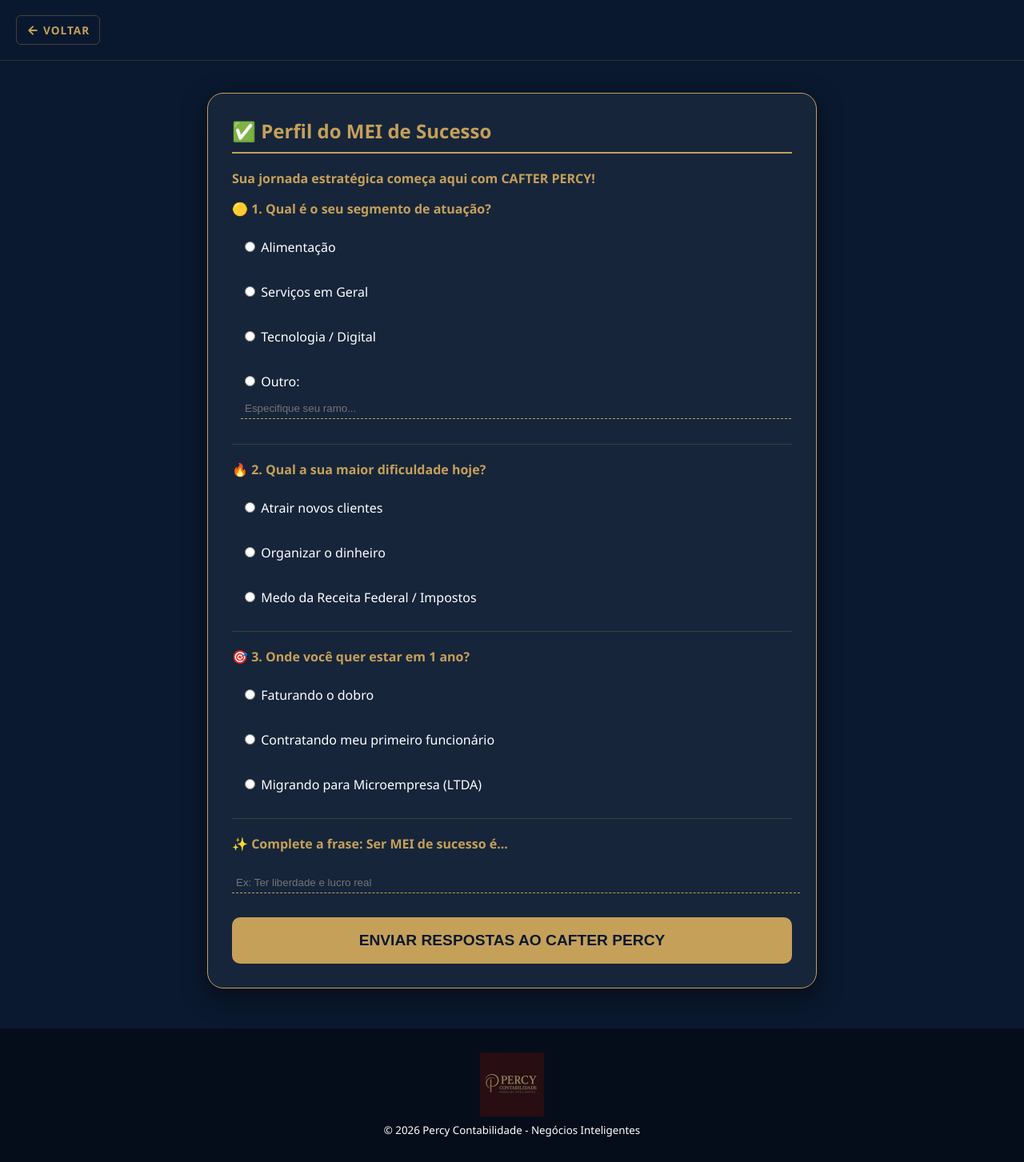
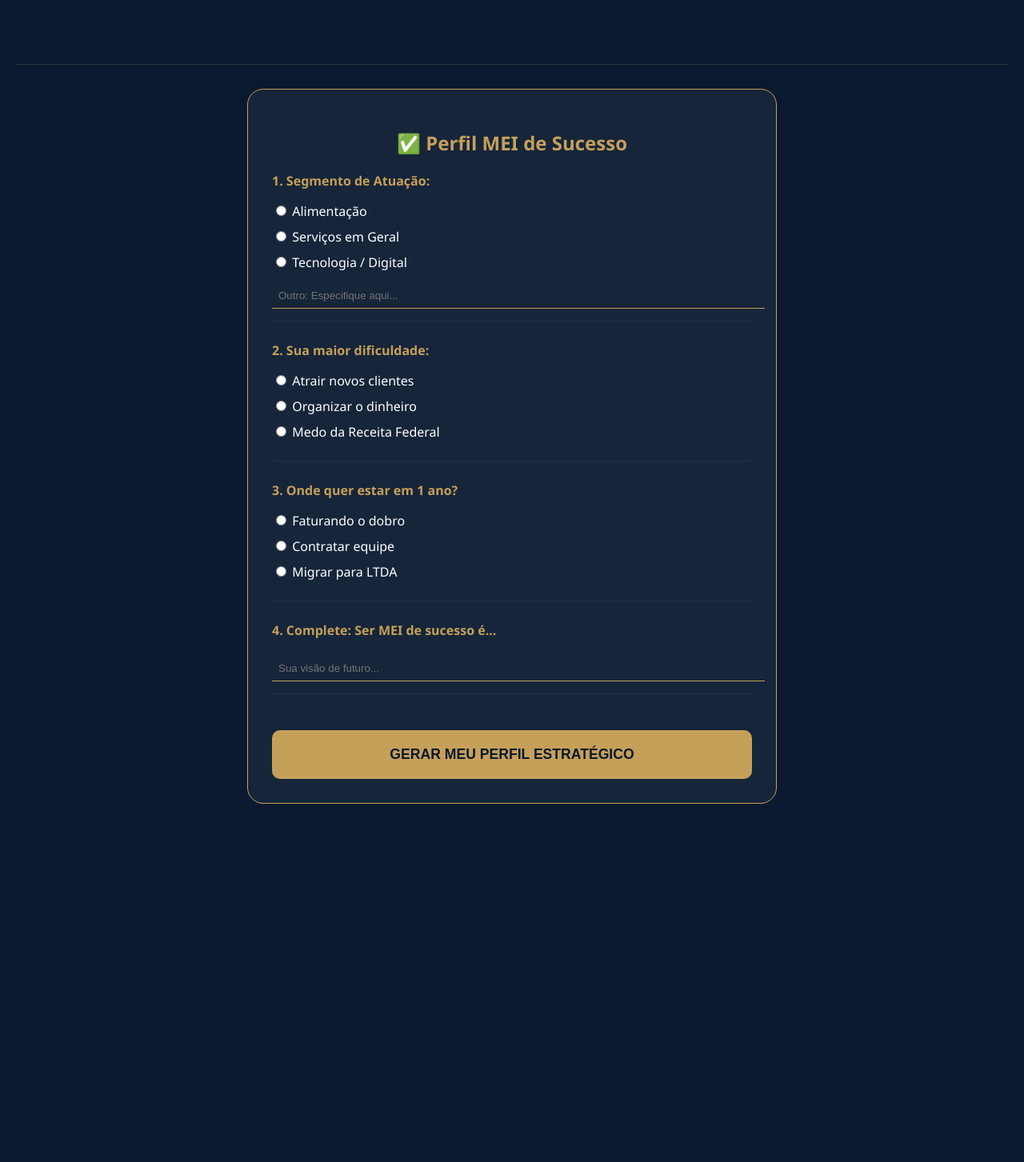
Before and after one commit to PercyContabilidade/site-percy, a website: page mei/questionario.html in a window 1280 px wide. Shown: the whole page at 80% size. After the commit the page ends 1025 px from the top, so only its background shows below. Drawn offline with Linux system fonts and the light colour scheme; grey boxes are pictures that could not be loaded.

```diff
--- a/mei/questionario.html
+++ b/mei/questionario.html
@@ -3,79 +3,63 @@
 <head>
     <meta charset="UTF-8">
     <meta name="viewport" content="width=device-width, initial-scale=1.0">
-    <title>Questionário Rápido — Perfil do MEI de Sucesso</title>
+    <title>Questionário MEI - CAFTER PERCY</title>
     <style>
         :root { --gold: #c5a059; --dark: #0a192f; }
-        body { margin: 0; padding: 0; font-family: 'Segoe UI', sans-serif; background-color: var(--dark); color: #fff; }
-        .site-header { padding: 15px 20px; display: flex; justify-content: space-between; align-items: center; border-bottom: 1px solid rgba(197,160,89,0.2); background: rgba(10,25,47,0.9); }
-        .logo-header { width: 80px; border-radius: 8px; }
-        .back-link { color: var(--gold); text-decoration: none; font-size: 0.85rem; font-weight: bold; display: flex; align-items: center; gap: 5px; padding: 8px 12px; border: 1px solid rgba(197,160,89,0.3); border-radius: 6px; transition: 0.3s; text-transform: uppercase; letter-spacing: 1px; }
-        .back-link:hover { background: var(--gold); color: var(--dark); }
-        .container { max-width: 700px; margin: 40px auto; padding: 30px; background: rgba(255,255,255,0.05); border: 1px solid var(--gold); border-radius: 20px; box-shadow: 0 10px 30px rgba(0,0,0,0.5); }
-        h2 { color: var(--gold); border-bottom: 2px solid var(--gold); padding-bottom: 10px; margin-top: 0; }
-        hr { border: 0; border-top: 1px solid rgba(197,160,89,0.2); margin: 20px 0; }
-        p { font-weight: bold; color: var(--gold); margin-bottom: 15px; }
-        label { display: block; margin-bottom: 12px; cursor: pointer; transition: 0.3s; padding: 10px; border-radius: 8px; border: 1px solid transparent; }
-        label:hover { border-color: var(--gold); background: rgba(197,160,89,0.1); }
-        input[type="text"] { background: transparent; border: none; border-bottom: 1px dashed var(--gold); color: #fff; padding: 5px; width: 100%; outline: none; margin-top: 10px; }
-        button { background-color: var(--gold); color: var(--dark); padding: 18px 20px; border: none; border-radius: 10px; cursor: pointer; display: block; width: 100%; font-size: 1.2em; font-weight: bold; text-transform: uppercase; margin-top: 30px; transition: 0.4s; }
+        body { margin: 0; font-family: 'Segoe UI', sans-serif; background-color: var(--dark); color: #fff; padding: 20px; }
+        .site-header { padding: 10px 0; display: flex; justify-content: center; border-bottom: 1px solid rgba(197,160,89,0.2); margin-bottom: 30px; }
+        .logo-header { width: 80px; }
+        .container { max-width: 600px; margin: 0 auto; background: rgba(255,255,255,0.05); padding: 30px; border-radius: 20px; border: 1px solid var(--gold); }
+        h2 { color: var(--gold); text-align: center; }
+        .pergunta { margin-bottom: 25px; border-bottom: 1px solid rgba(197,160,89,0.1); padding-bottom: 15px; }
+        p { font-weight: bold; color: var(--gold); }
+        label { display: block; margin: 10px 0; cursor: pointer; }
+        input[type="text"] { width: 100%; background: transparent; border: none; border-bottom: 1px solid var(--gold); color: #fff; padding: 8px; outline: none; margin-top: 5px; }
+        button { background: var(--gold); color: var(--dark); padding: 20px; border: none; border-radius: 10px; width: 100%; font-weight: bold; font-size: 1.1rem; cursor: pointer; margin-top: 20px; transition: 0.3s; }
         button:hover { background: #fff; transform: scale(1.02); }
-        .site-footer { padding: 30px; text-align: center; background: #060d1a; margin-top: 50px; }
-        .footer-logo { width: 80px; opacity: 0.6; }
     </style>
 </head>
 <body>
     <header class="site-header">
-        <a href="/mei/soumeilp.html" class="back-link">
-            <svg width="16" height="16" viewBox="0 0 24 24" fill="none" stroke="currentColor" stroke-width="3" stroke-linecap="round" stroke-linejoin="round"><path d="M19 12H5M12 19l-7-7 7-7"/></svg>
-            VOLTAR
-        </a>
-        <a href="/mei/soumeilp.html">
-            <video autoplay muted loop playsinline class="logo-header">
-                <source src="/ativos/videos/logo-animada.gif.mp4" type="video/mp4">
-            </video>
-        </a>
-        <div style="width: 80px;"></div>
+        <video autoplay muted loop playsinline class="logo-header">
+            <source src="/ativos/videos/logo-animada.gif.mp4" type="video/mp4">
+        </video>
     </header>
 
     <div class="container">
-        <!-- MÉTODO GET: Envia as respostas pela URL para a página de sucesso -->
-        <form id="meiForm" method="GET" action="../sucesso.html">
-            <h2>✅ Perfil do MEI de Sucesso</h2>
-            <p>Sua jornada estratégica começa aqui com CAFTER PERCY!</p>
+        <!-- MÉTODO GET: Passa os dados pela URL de forma limpa -->
+        <form action="../sucesso.html" method="GET">
+            <h2>✅ Perfil MEI de Sucesso</h2>
 
-            <p>🟡 1. Qual é o seu segmento de atuação?</p>
-            <label><input type="radio" name="p1" value="Alimentação" required> Alimentação</label>
-            <label><input type="radio" name="p1" value="Serviços"> Serviços em Geral</label>
-            <label><input type="radio" name="p1" value="Tecnologia"> Tecnologia / Digital</label>
-            <label><input type="radio" name="p1" value="Outro"> Outro: <input type="text" name="p1_outro" placeholder="Especifique seu ramo..."></label>
+            <div class="pergunta">
+                <p>1. Segmento de Atuação:</p>
+                <label><input type="radio" name="res1" value="Alimentação" required> Alimentação</label>
+                <label><input type="radio" name="res1" value="Serviços"> Serviços em Geral</label>
+                <label><input type="radio" name="res1" value="Digital"> Tecnologia / Digital</label>
+                <input type="text" name="res1_outro" placeholder="Outro: Especifique aqui...">
+            </div>
 
-            <hr>
+            <div class="pergunta">
+                <p>2. Sua maior dificuldade:</p>
+                <label><input type="radio" name="res2" value="Clientes" required> Atrair novos clientes</label>
+                <label><input type="radio" name="res2" value="Finanças"> Organizar o dinheiro</label>
+                <label><input type="radio" name="res2" value="Impostos"> Medo da Receita Federal</label>
+            </div>
 
-            <p>🔥 2. Qual a sua maior dificuldade hoje?</p>
-            <label><input type="radio" name="p2" value="Atrair Clientes" required> Atrair novos clientes</label>
-            <label><input type="radio" name="p2" value="Organização Financeira"> Organizar o dinheiro</label>
-            <label><input type="radio" name="p2" value="Burocracia/Impostos"> Medo da Receita Federal / Impostos</label>
+            <div class="pergunta">
+                <p>3. Onde quer estar em 1 ano?</p>
+                <label><input type="radio" name="res3" value="Dobrar" required> Faturando o dobro</label>
+                <label><input type="radio" name="res3" value="Funcionário"> Contratar equipe</label>
+                <label><input type="radio" name="res3" value="Migrar"> Migrar para LTDA</label>
+            </div>
 
-            <hr>
+            <div class="pergunta">
+                <p>4. Complete: Ser MEI de sucesso é...</p>
+                <input type="text" name="res4" placeholder="Sua visão de futuro..." required>
+            </div>
 
-            <p>🎯 3. Onde você quer estar em 1 ano?</p>
-            <label><input type="radio" name="p3" value="Dobrar Faturamento" required> Faturando o dobro</label>
-            <label><input type="radio" name="p3" value="Contratar Equipe"> Contratando meu primeiro funcionário</label>
-            <label><input type="radio" name="p3" value="Migrar para LTDA"> Migrando para Microempresa (LTDA)</label>
-
-            <hr>
-
-            <p>✨ Complete a frase: Ser MEI de sucesso é...</p>
-            <input type="text" name="p4" placeholder="Ex: Ter liberdade e lucro real" required>
-
-            <button type="submit">Enviar Respostas ao CAFTER PERCY</button>
+            <button type="submit">GERAR MEU PERFIL ESTRATÉGICO</button>
         </form>
     </div>
-
-    <footer class="site-footer">
-        <img src="/ativos/images/logopercyatual.jpeg" class="footer-logo"><br>
-        <small>© 2026 Percy Contabilidade - Negócios Inteligentes</small>
-    </footer>
 </body>
 </html>
```
Also changed, not shown: mei/sucesso.html (+34 -66 lines).
